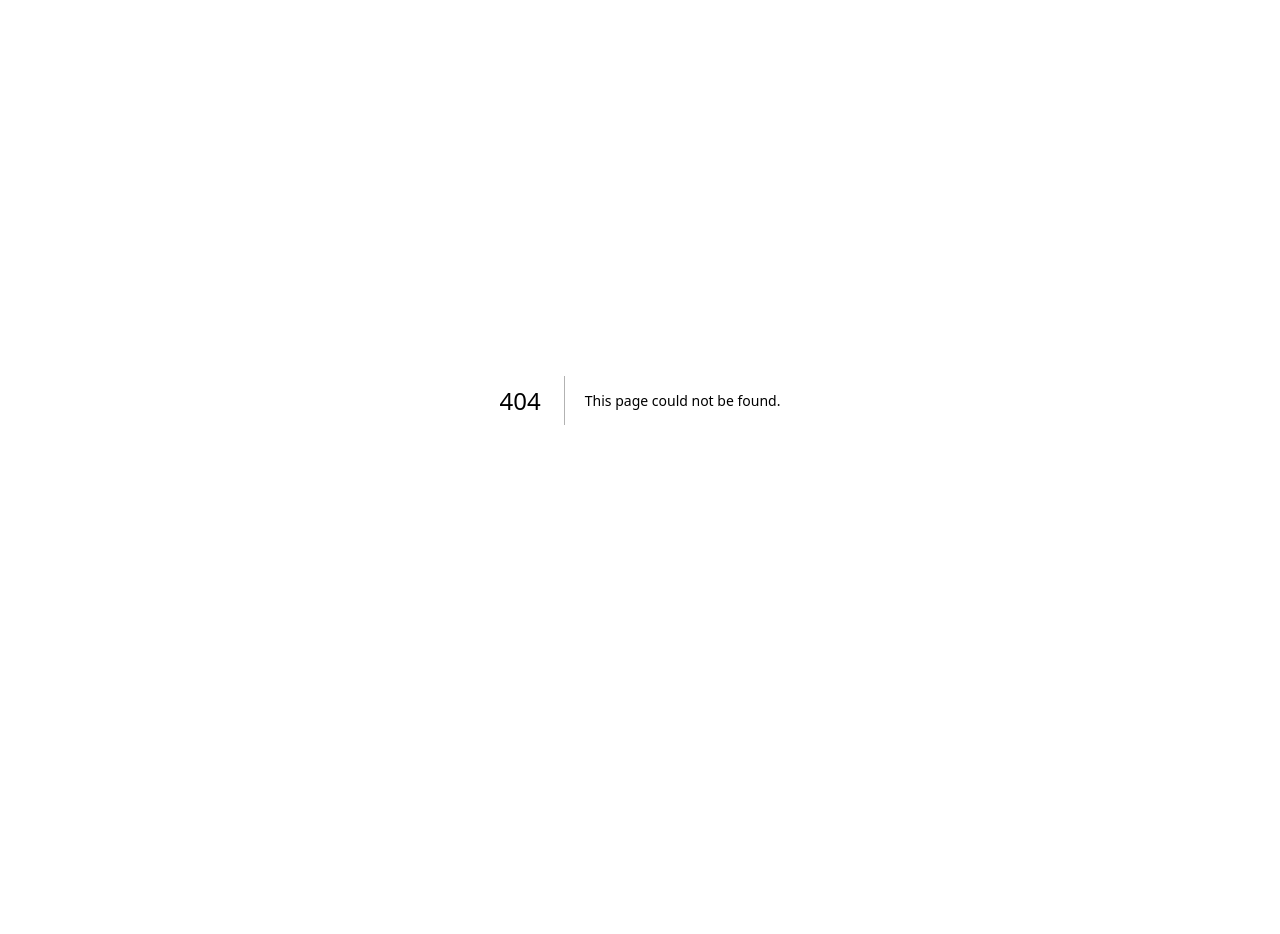
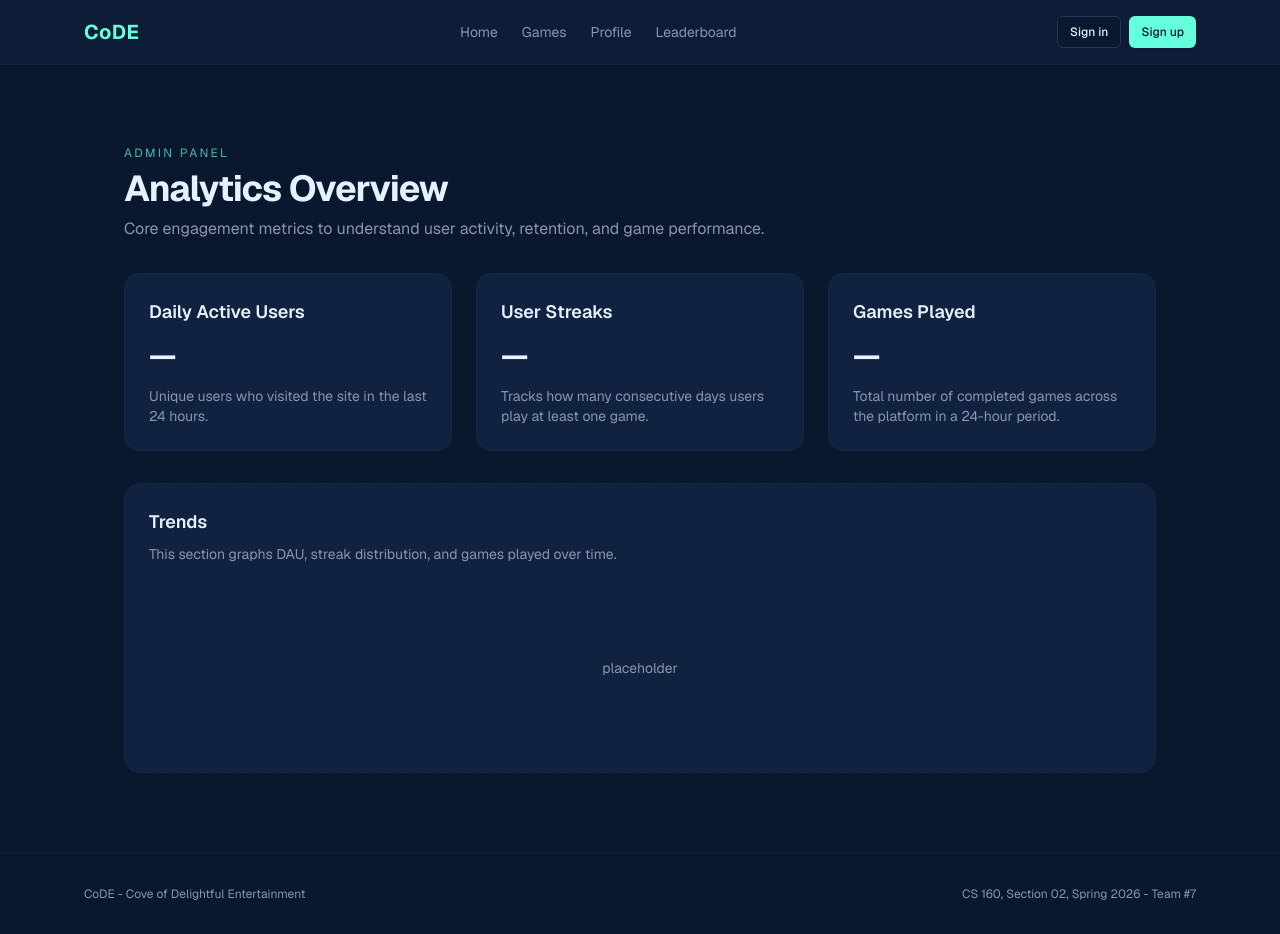
Before and after one commit to tyler-awender/CoDE, a Next.js app: page /protected/admin in a window 1280 px wide. Before the commit this address had no page. Before the commit the page ends 800 px from the top, so only its background shows below. Built offline with nearby package versions, Linux system fonts and the light colour scheme; no server answers; the database is empty.

Commit message:
create site stats page

```diff
--- /dev/null
+++ b/app/protected/admin/page.tsx
@@ -0,0 +1,59 @@
+export default function AdminPanel() {
+  return (
+    <div className="flex flex-col gap-8 p-6 md:p-10">
+
+      {/* Header */}
+      <header className="flex flex-col gap-2">
+        <p className="text-xs uppercase tracking-[0.2em] text-primary/70">
+          Admin Panel
+        </p>
+        <h1 className="text-3xl md:text-4xl font-bold tracking-tight">
+          Analytics Overview
+        </h1>
+        <p className="text-muted-foreground max-w-2xl">
+          Core engagement metrics to understand user activity, retention, and game performance.
+        </p>
+      </header>
+
+      <section className="grid grid-cols-1 md:grid-cols-3 gap-6">
+
+        <div className="rounded-2xl border border-border/30 bg-card p-6 flex flex-col gap-3">
+          <h2 className="text-lg font-semibold">Daily Active Users</h2>
+          <p className="text-3xl font-bold">—</p>
+          <p className="text-sm text-muted-foreground">
+            Unique users who visited the site in the last 24 hours.
+          </p>
+        </div>
+
+        <div className="rounded-2xl border border-border/30 bg-card p-6 flex flex-col gap-3">
+          <h2 className="text-lg font-semibold">User Streaks</h2>
+          <p className="text-3xl font-bold">—</p>
+          <p className="text-sm text-muted-foreground">
+            Tracks how many consecutive days users play at least one game.
+          </p>
+        </div>
+
+        <div className="rounded-2xl border border-border/30 bg-card p-6 flex flex-col gap-3">
+          <h2 className="text-lg font-semibold">Games Played</h2>
+          <p className="text-3xl font-bold">—</p>
+          <p className="text-sm text-muted-foreground">
+            Total number of completed games across the platform in a 24-hour period.
+          </p>
+        </div>
+
+      </section>
+
+      <section className="rounded-2xl border border-dashed border-border/40 bg-card p-6">
+        <h2 className="text-lg font-semibold">Trends</h2>
+        <p className="text-sm text-muted-foreground mt-2">
+          This section graphs DAU, streak distribution, and games played over time.
+        </p>
+
+        <div className="mt-6 h-40 flex items-center justify-center text-muted-foreground text-sm">
+          placeholder
+        </div>
+      </section>
+
+    </div>
+  );
+}
```
